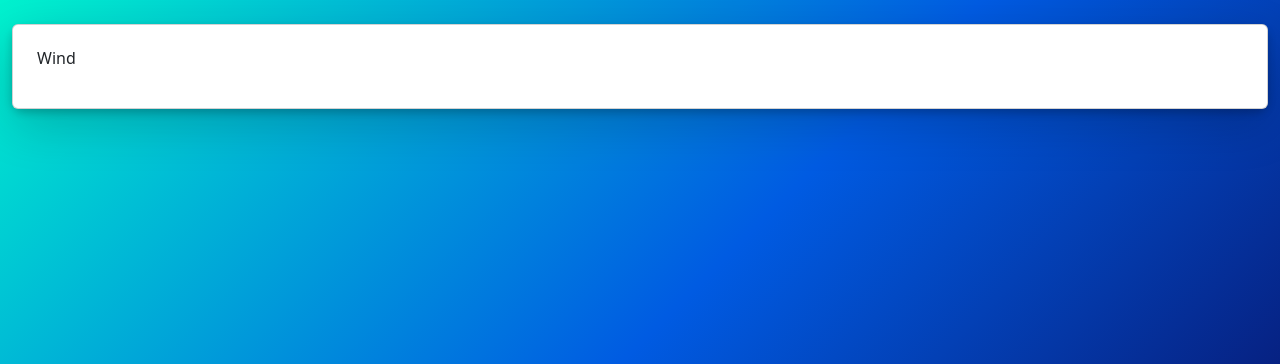
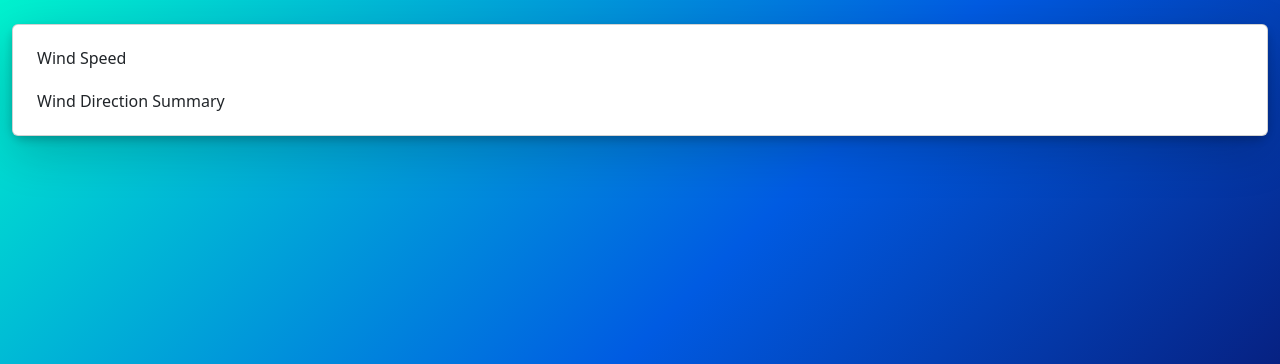
Before and after one commit to samdandy/fishing_site, a Django app: template app/joefish_site/templates/wind.html in a window 1280 px wide. Shown: the part 56-420 px from the top of the page. Run offline with Django 5.2, Linux system fonts and the light colour scheme; the template is opened without the code that fills it, so the values that code supplies are empty; some libraries are stand-ins or nearby versions.

Commit message:
progress

```diff
--- a/app/joefish_site/templates/flow_rate.html
+++ b/app/joefish_site/templates/flow_rate.html
@@ -3,9 +3,9 @@
 {% block content %}
 <div class="home_card">
   <div class="card ocean-card shadow-lg p-4">
-      <h2 class="card-title mb-3">
-        Flow Rate
-      </h2>
+         <div class="plot-container" id="flow-rate-container">
+          {{ flow_rate_div|safe }}
+      </div>
   </div>
 </div>
 {% endblock %}
--- a/app/joefish_site/templates/wind.html
+++ b/app/joefish_site/templates/wind.html
@@ -3,9 +3,14 @@
 {% block content %}
 <div class="home_card">
   <div class="card ocean-card shadow-lg p-4">
-      <h2 class="card-title mb-3">
-        Wind
-      </h2>
+      <div class="plot-container" id="wind-speed-container">
+          <h2>Wind Speed</h2>
+          {{ wind_speed_div|safe }}
+      </div>
+      <div class="table-container mt-4" id="wind-dir-container">
+          <h2>Wind Direction Summary</h2>
+          {{ wind_direction_table|safe }}
+      </div>
   </div>
 </div>
 {% endblock %}
--- a/requirements.txt
+++ b/requirements.txt
@@ -4,3 +4,4 @@ plotly
 numpy
 gunicorn
 polars
+django-redis
```
Also changed, not shown: app/joefish/settings.py (+8 -0 lines), app/joefish_site/views.py (+23 -2 lines).
